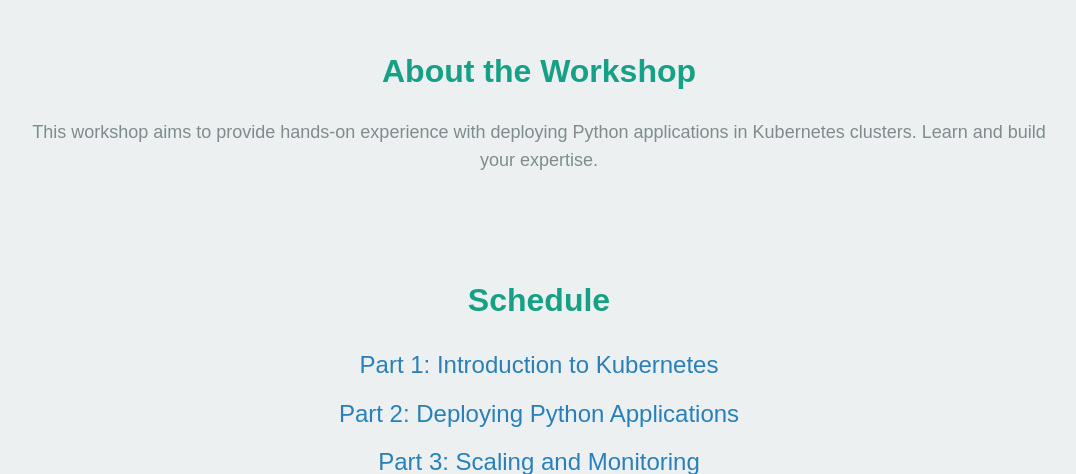
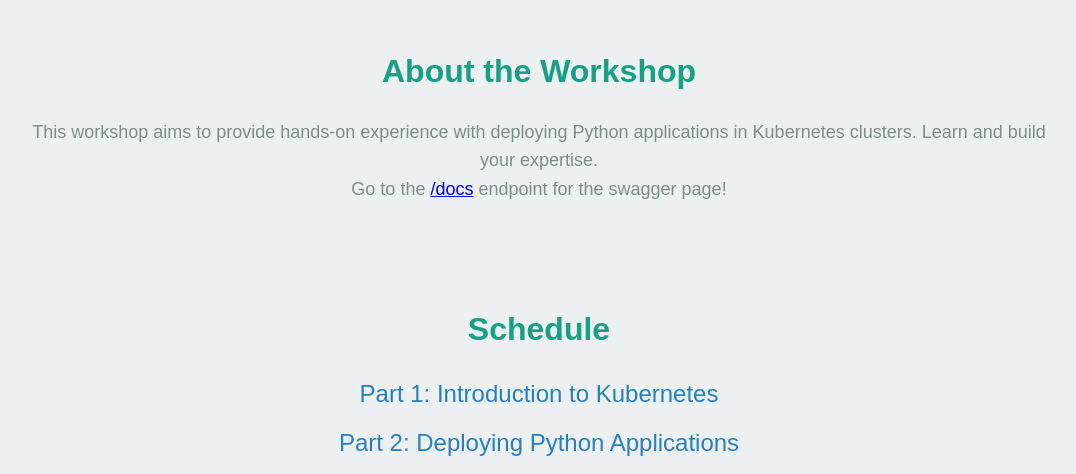
Before and after one commit to Ordina-Group/pythoneers-kubernetes-workshop, a FastAPI app: page / in a window 1280 px wide. Shown: the part 450-924 px from the top of the page, without its empty margins (101-1177 px from the left). Run offline with FastAPI, Linux system fonts and the light colour scheme.

Commit message:
- Added docs endpoint to the html

```diff
--- a/app/templates/index.html
+++ b/app/templates/index.html
@@ -24,6 +24,7 @@
         <div class="container">
             <h2>About the Workshop</h2>
             <p>This workshop aims to provide hands-on experience with deploying Python applications in Kubernetes clusters. Learn and build your expertise.</p>
+            <p>Go to the <a href="http://localhost:8000/docs">/docs</a> endpoint for the swagger page!</p>
         </div>
     </section>
 
```
